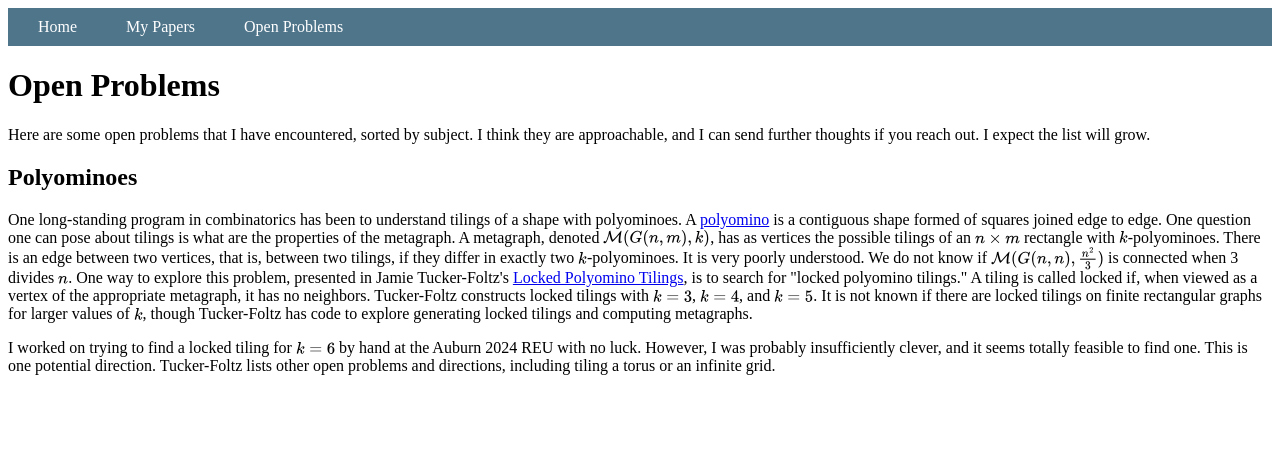
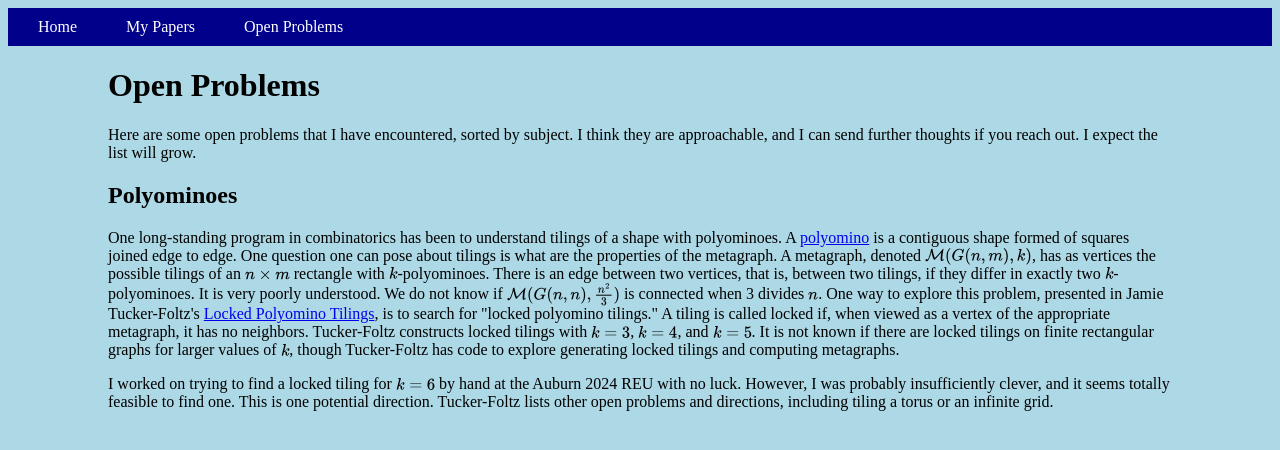
Before and after one commit to paulhamr/home, a plain HTML site: page openproblems.html in a window 1280 px wide. Drawn offline with nearby package versions, Linux system fonts and the light colour scheme.

Commit message:
color fun

```diff
--- a/openproblems.html
+++ b/openproblems.html
@@ -39,7 +39,7 @@
 
 <style>
     header {
-    background-color: #4F758B; /* Darker teal for header */
+    background-color: #00008b; /* Darker teal for header */
     color: white;
     padding: 10px 0;
 }
@@ -92,7 +92,16 @@ nav ul li a:hover {
     .abstract { width: 100%; font-size: smaller; font-style: normal; margin: 0px; padding: 0px;
         padding-top:5px;
          cursor: pointer; }
+    .container {
+    margin: 0 100px; /* 0 = top/bottom, 100px = left/right */
+    max-width: 1200px; /* Optional: Prevents content from stretching too wide */
+  }
+  body {
+    background: #ADD8E6;
+  }
 </style>
+
+<div class="container">
 
   <h1>Open Problems</h1>
 
@@ -120,6 +129,7 @@ nav ul li a:hover {
     However, I was probably insufficiently clever, and it seems totally feasible to find one.
     This is one potential direction. Tucker-Foltz lists other open problems and directions, including tiling a torus or an infinite grid.
   </p>
+</div>
 
 </body>
 </html>
```
Also changed, not shown: index.html (+11 -1 lines), papers.html (+10 -1 lines).
